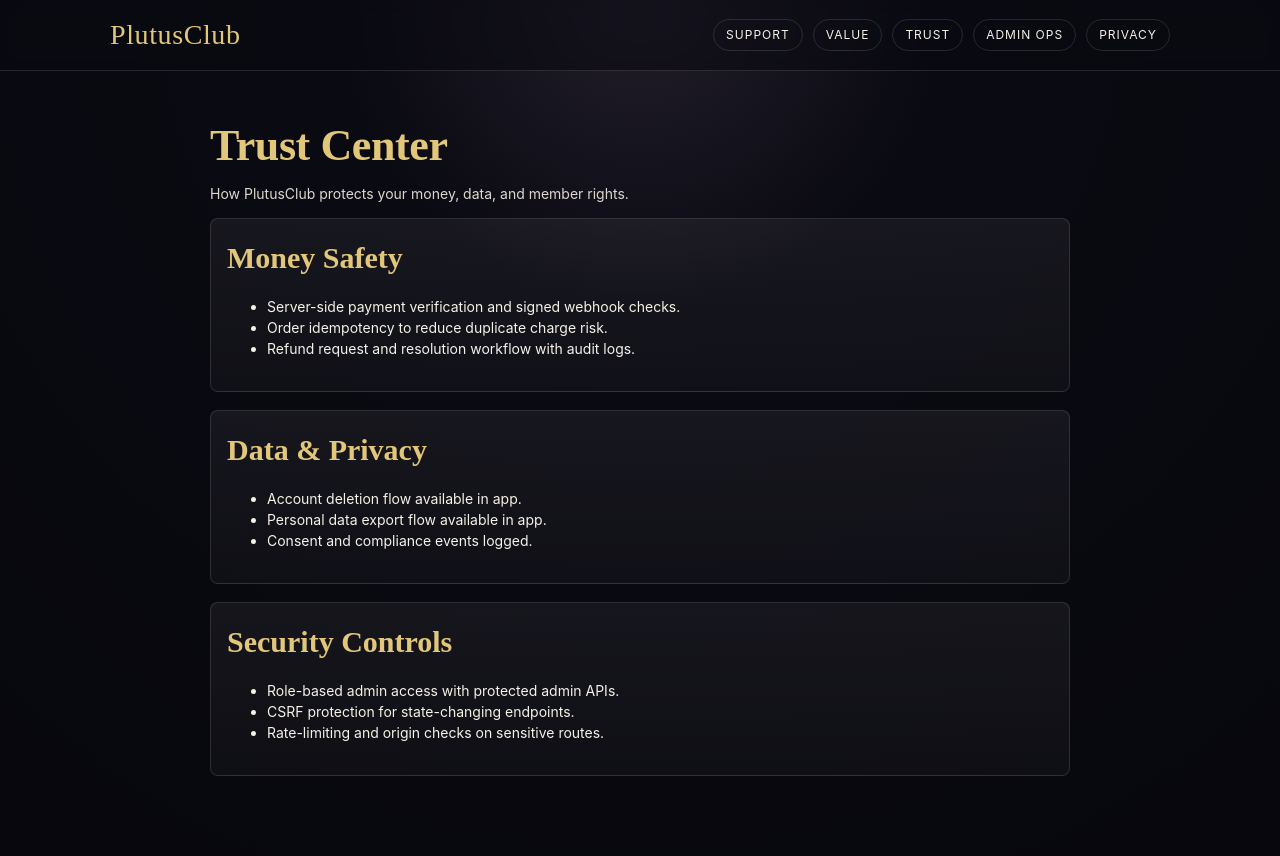
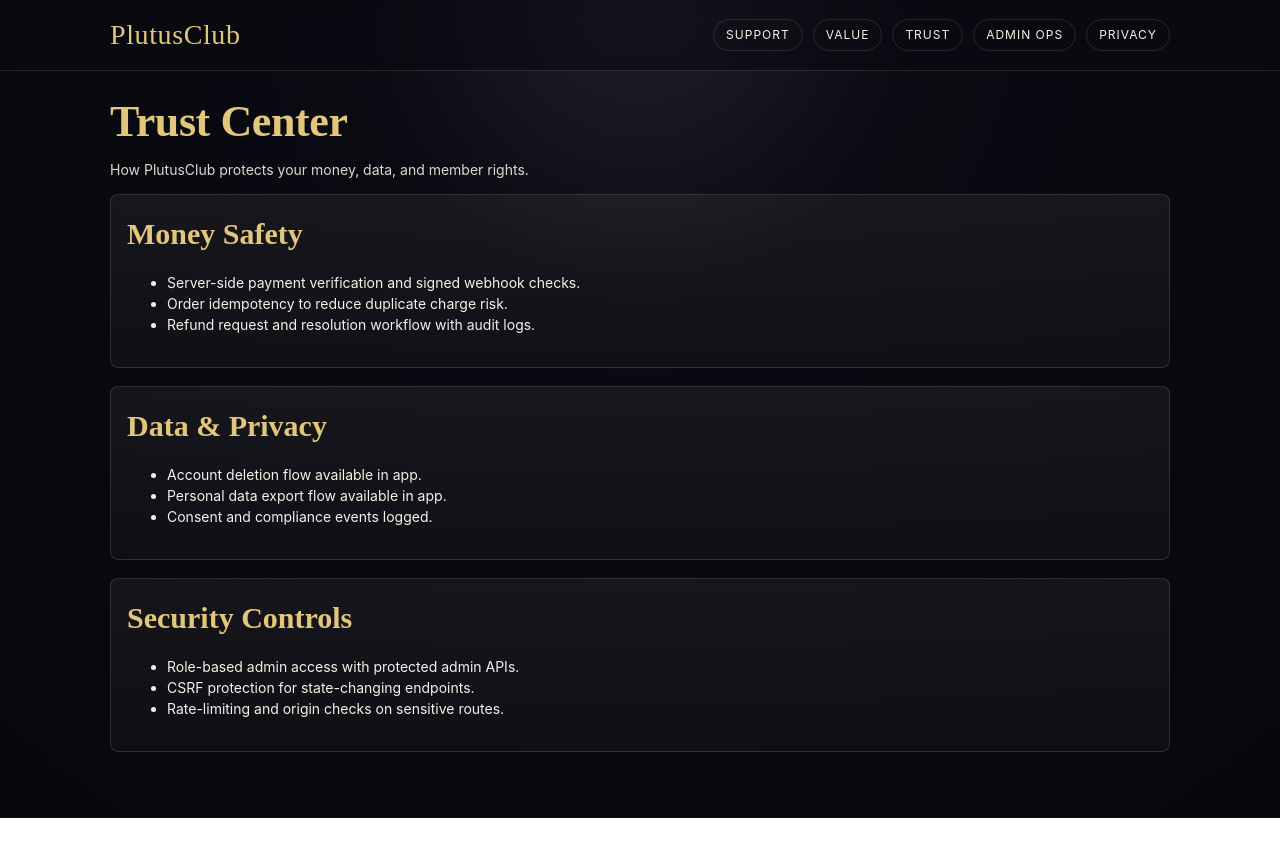
Before and after one commit to Teamtrue/luxury-members, a Next.js app in the folder luxury-members-next/: page /trust-center in a window 1280 px wide. Shown: the top 856 px of the page. After the commit the page ends 818 px from the top, so only its background shows below. Built offline with nearby package versions, Linux system fonts and the light colour scheme.

Commit message:
Restyle trust center to premium global layout

```diff
--- a/luxury-members-next/app/trust-center/page.tsx
+++ b/luxury-members-next/app/trust-center/page.tsx
@@ -1,6 +1,6 @@
 export default function TrustCenterPage() {
   return (
-    <main style={{ maxWidth: 860, margin: '0 auto', padding: '24px 0' }}>
+    <>
       <h1>Trust Center</h1>
       <p>How PlutusClub protects your money, data, and member rights.</p>
 
@@ -30,6 +30,6 @@ export default function TrustCenterPage() {
           <li>Rate-limiting and origin checks on sensitive routes.</li>
         </ul>
       </section>
-    </main>
+    </>
   );
 }
```
